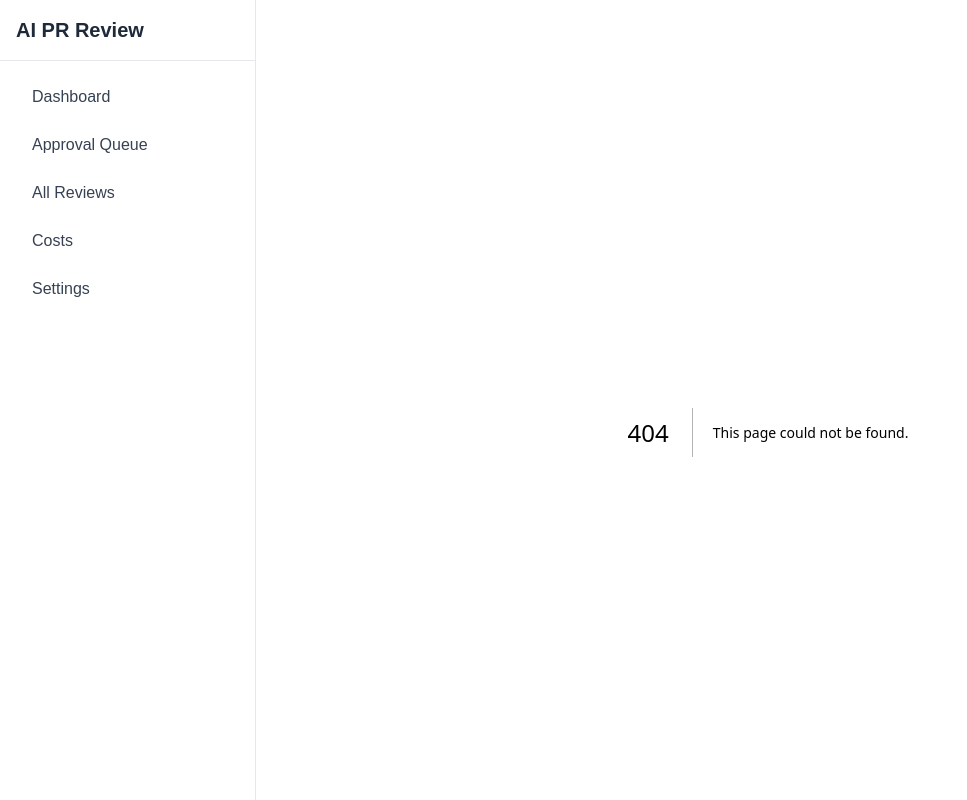
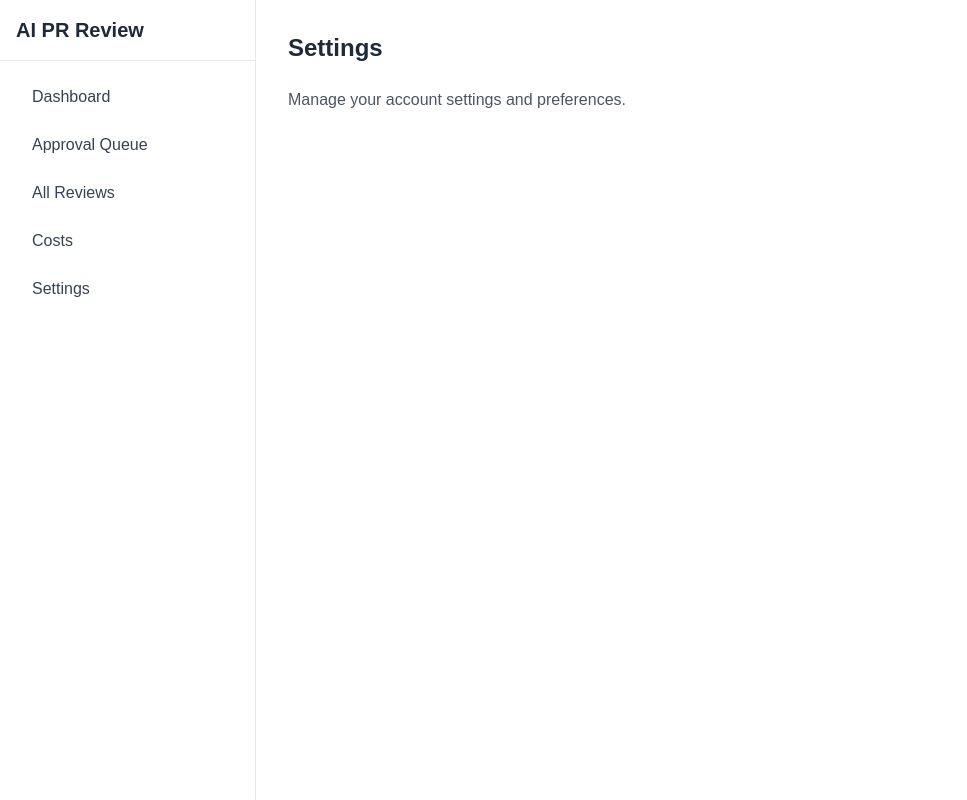
Before and after one commit to jacobjerryarackal/ai-pr-review-agent, a Next.js app in the folder frontend/: page /settings in a window 1280 px wide. Before the commit this address had no page. Shown: the whole page, without its empty margins (0-967 px from the left). Built offline with nearby package versions, Linux system fonts and the light colour scheme.

Commit message:
Added settings page

```diff
--- /dev/null
+++ b/frontend/src/app/settings/page.tsx
@@ -0,0 +1,12 @@
+export default function SettingsPage() {
+  return (
+    <div>
+      <h2 className="text-2xl font-bold text-gray-800 mb-6">
+        Settings
+      </h2>
+      <p className="text-gray-600">
+        Manage your account settings and preferences.
+      </p>
+    </div>
+  );
+}
```
